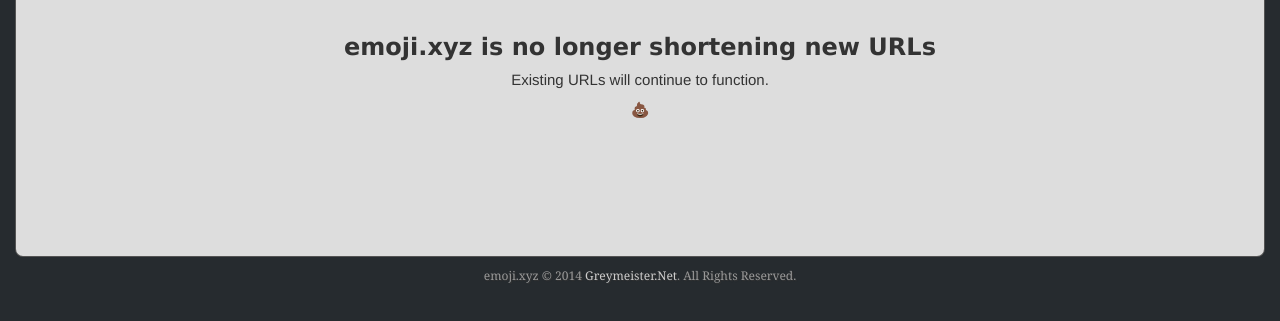
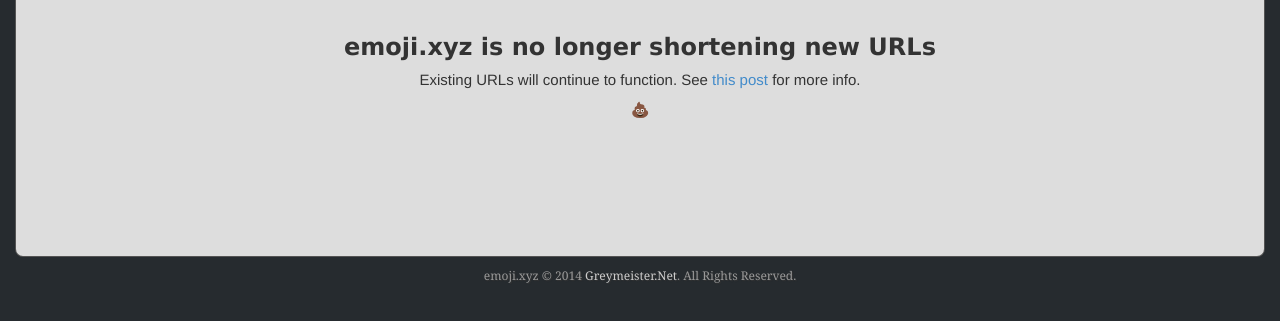
Before and after one commit to greymeister/emoji.xyz, a plain HTML site: page static_html/index.html in a window 1280 px wide. Shown: the part 227-548 px from the top of the page. Drawn offline with nearby package versions, Linux system fonts and the light colour scheme.

Commit message:
Updating with link to blog post

```diff
--- a/static_html/index.html
+++ b/static_html/index.html
@@ -60,7 +60,7 @@
         <h1>Shorten your URL with Emoji</h1>
         <br/>
         <h3>emoji.xyz is no longer shortening new URLs</h3>
-        <p>Existing URLs will continue to function.</p>
+        <p>Existing URLs will continue to function.  See <a href="https://greymeister.net/blog/2020/02/25/death-of-a-project/">this post</a> for more info. </p>
         <p>💩</p>
         <noscript>Your browser does not support JavaScript!  Good for you.</noscript>
         <a id="urlDestination" href="#"><h3 id="shortenedUrl">&nbsp;</h3></a>
```
